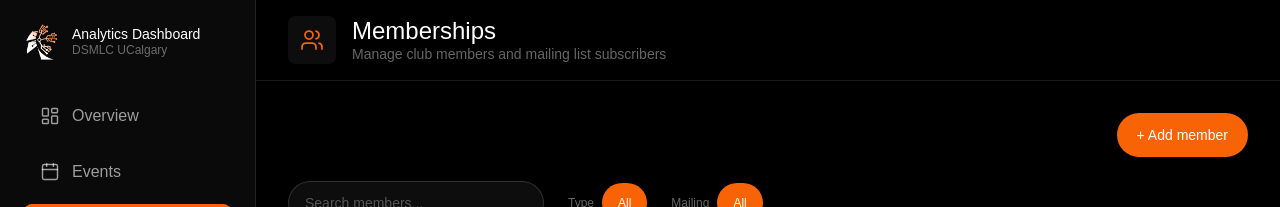
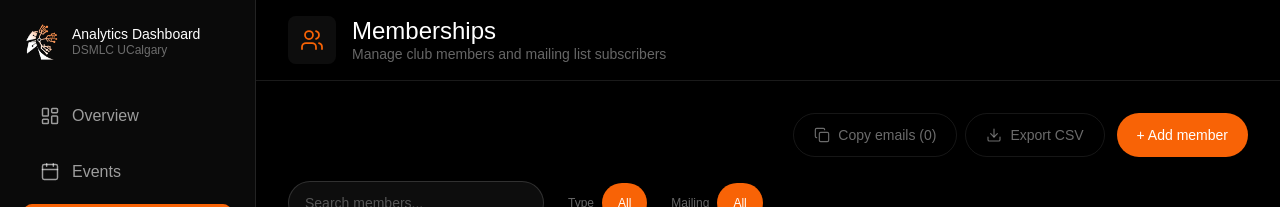
Before and after one commit to aeMyst/dsmlc_admin, a Next.js app in the folder admin_portal/: page /dashboard/memberships in a window 1280 px wide. Shown: the top 207 px of the page. Built offline with nearby package versions, Linux system fonts and the light colour scheme; no server answers; the database is empty.

Commit message:
fix: date issue

```diff
--- a/admin_portal/app/dashboard/events/[eventId]/page.tsx
+++ b/admin_portal/app/dashboard/events/[eventId]/page.tsx
@@ -11,6 +11,7 @@ import {
   getEventCourseCreditRegistrations,
   getRegistrationsByEvent,
 } from "@/lib/queries/registrations";
+import { formatDate } from "@/lib/date";
 import { StatCard } from "@/components/ui/dashboard/stat-card";
 import { RsvpTurnoutChart } from "@/components/features/dashboard/graphs/rsvp-chart";
 import { CourseRetentionChart } from "@/components/features/dashboard/graphs/course-retention-chart";
@@ -66,10 +67,7 @@ export default async function EventDetailPage({
               {event.event_type}
             </span>
             <span className="text-xs font-light text-white/40">
-              {new Date(event.event_date).toLocaleDateString(undefined, {
-                month: "short",
-                day: "numeric",
-              })}
+              {formatDate(event.event_date)}
             </span>
           </div>
 
@@ -83,8 +81,13 @@ export default async function EventDetailPage({
       </div>
 
       <div className="grid grid-cols-1 gap-4 sm:grid-cols-2">
-        <StatCard label="Turnout Rate" value={`${event.turnoutRate}%`} />
         <StatCard
+          index={0}
+          label="Turnout Rate"
+          value={`${event.turnoutRate}%`}
+        />
+        <StatCard
+          index={1}
           label="Avg. Rating"
           value={event.avgRating !== null ? `★ ${event.avgRating}` : "—"}
         />
--- a/admin_portal/app/dashboard/memberships/page.tsx
+++ b/admin_portal/app/dashboard/memberships/page.tsx
@@ -2,6 +2,7 @@ import { getMembers } from "@/lib/queries/members";
 import { MemberFormDialog } from "@/components/features/dashboard/forms/member-form-dialog";
 import { MembershipsTable } from "@/components/features/dashboard/tables/memberships-table";
 import { CategoryBreakdown } from "@/components/features/dashboard/graphs/category-breakdown";
+import { MailingListActions } from "@/components/features/dashboard/mailing-list";
 import { TriggerLabel } from "@/components/ui/button";
 
 export default async function MembershipsPage() {
@@ -22,7 +23,8 @@ export default async function MembershipsPage() {
 
   return (
     <div className="space-y-6">
-      <div className="flex justify-end">
+      <div className="flex flex-wrap justify-end gap-3">
+        <MailingListActions members={members} />
         <MemberFormDialog
           mode="create"
           trigger={<TriggerLabel variant="primary">+ Add member</TriggerLabel>}
--- a/admin_portal/components/features/dashboard/graphs/attendance-chart.tsx
+++ b/admin_portal/components/features/dashboard/graphs/attendance-chart.tsx
@@ -10,16 +10,10 @@ import {
 } from "recharts";
 
 import { BRAND } from "@/lib/palette";
+import { formatDate } from "@/lib/date";
 
 interface Props {
   data: { date: string; attended: number; label: string }[];
-}
-
-function formatDate(iso: string) {
-  return new Date(iso).toLocaleDateString(undefined, {
-    month: "short",
-    day: "numeric",
-  });
 }
 
 export function AttendanceLineChart({ data }: Props) {
--- a/admin_portal/components/features/dashboard/graphs/member-chart.tsx
+++ b/admin_portal/components/features/dashboard/graphs/member-chart.tsx
@@ -10,29 +10,23 @@ import {
 } from "recharts";
 
 import { BRAND } from "@/lib/palette";
+import { formatDate } from "@/lib/date";
 
 interface Props {
-  data: { month: string; cumulativeMembers: number; newMembers: number }[];
-}
-
-function formatMonthLabel(month: string) {
-  return new Date(`${month}-01`).toLocaleDateString(undefined, {
-    month: "short",
-    year: "2-digit",
-  });
+  data: { date: string; cumulativeMembers: number; newMembers: number }[];
 }
 
 export function MemberGrowthChart({ data }: Props) {
   const chartData = data.map((d) => ({
     ...d,
-    monthLabel: formatMonthLabel(d.month),
+    dateLabel: formatDate(d.date),
   }));
 
   return (
     <ResponsiveContainer width="100%" height={260}>
       <LineChart data={chartData}>
         <XAxis
-          dataKey="monthLabel"
+          dataKey="dateLabel"
           stroke="rgba(255,255,255,0.4)"
           fontSize={12}
         />
--- /dev/null
+++ b/admin_portal/components/features/dashboard/mailing-list.tsx
@@ -0,0 +1,60 @@
+"use client";
+
+import { useState } from "react";
+import { Check, Copy, Download } from "lucide-react";
+
+import type { MemberRow } from "@/lib/queries/members";
+import { downloadCsv } from "@/lib/csv";
+import { Button } from "@/components/ui/button";
+
+interface MailingListActionsProps {
+  members: MemberRow[];
+}
+
+const HEADERS = ["First name", "Last name", "Email"];
+
+export function MailingListActions({ members }: MailingListActionsProps) {
+  const [copied, setCopied] = useState(false);
+  const subscribed = members.filter((m) => m.mailing);
+
+  async function handleCopy() {
+    const emails = subscribed.map((m) => m.email).join(", ");
+    await navigator.clipboard.writeText(emails);
+    setCopied(true);
+    setTimeout(() => setCopied(false), 1500);
+  }
+
+  function handleDownload() {
+    downloadCsv(
+      `mailing-list-${new Date().toISOString().slice(0, 10)}.csv`,
+      HEADERS,
+      subscribed.map((m) => [m.first_name, m.last_name, m.email]),
+    );
+  }
+
+  return (
+    <div className="flex flex-wrap items-center gap-2">
+      <Button
+        variant="outline"
+        onClick={handleCopy}
+        disabled={subscribed.length === 0}
+      >
+        {copied ? (
+          <Check className="h-4 w-4 text-green-400" strokeWidth={1.75} />
+        ) : (
+          <Copy className="h-4 w-4" strokeWidth={1.75} />
+        )}
+        {copied ? "Copied" : "Copy emails"} ({subscribed.length})
+      </Button>
+
+      <Button
+        variant="outline"
+        onClick={handleDownload}
+        disabled={subscribed.length === 0}
+      >
+        <Download className="h-4 w-4" strokeWidth={1.75} />
+        Export CSV
+      </Button>
+    </div>
+  );
+}
--- a/admin_portal/components/features/dashboard/tables/events-table.tsx
+++ b/admin_portal/components/features/dashboard/tables/events-table.tsx
@@ -5,6 +5,7 @@ import {
   DataTable,
   type DataTableColumn,
 } from "@/components/ui/dashboard/data-table";
+import { formatDate } from "@/lib/date";
 
 interface EventRow {
   event_id: string;
@@ -50,11 +51,7 @@ const columns: DataTableColumn<EventRow>[] = [
     id: "date",
     header: "Date",
     width: "12%",
-    render: (event) =>
-      new Date(event.event_date).toLocaleDateString(undefined, {
-        month: "short",
-        day: "numeric",
-      }),
+    render: (event) => formatDate(event.event_date),
     className: "px-6 py-4 text-white/50",
   },
   {
--- /dev/null
+++ b/admin_portal/lib/date.ts
@@ -0,0 +1,40 @@
+/**
+ * Formats a date value (either a plain "YYYY-MM-DD" date or a Postgres
+ * timestamptz string like "2026-07-22 22:20:40.565336+00") as a calendar
+ * date, without letting the browser's local timezone shift the day.
+ *
+ * Why this matters: `new Date("2026-07-22")` is parsed as UTC midnight.
+ * `.toLocaleDateString()` then converts that instant into the browser's
+ * local timezone before formatting — for anyone west of UTC (e.g. Calgary,
+ * UTC-6/-7), that rolls the displayed date back to the previous day, and
+ * the drift gets worse once a real time-of-day is attached (timestamptz).
+ * Pulling the Y/M/D straight out of the string and formatting in UTC
+ * sidesteps this entirely: the calendar date an event happens on shouldn't
+ * move depending on who's viewing the page.
+ */
+export function formatDate(
+  value: string,
+  options: Intl.DateTimeFormatOptions = { month: "short", day: "numeric" },
+): string {
+  const match = value.match(/^(\d{4})-(\d{2})-(\d{2})/);
+  if (!match) return value;
+
+  const [, yearStr, monthStr, dayStr] = match;
+  // Anchor at UTC noon (not midnight) as extra insurance against any
+  // remaining timezone math nudging it into an adjacent day, then format
+  // with timeZone: "UTC" so the formatter itself can't shift it either.
+  const date = new Date(Date.UTC(Number(yearStr), Number(monthStr) - 1, Number(dayStr), 12));
+
+  return date.toLocaleDateString(undefined, { ...options, timeZone: "UTC" });
+}
+
+/** Same idea, for "YYYY-MM" bucket keys (e.g. member growth chart months). */
+export function formatMonthYear(value: string): string {
+  const match = value.match(/^(\d{4})-(\d{2})/);
+  if (!match) return value;
+
+  const [, yearStr, monthStr] = match;
+  const date = new Date(Date.UTC(Number(yearStr), Number(monthStr) - 1, 1, 12));
+
+  return date.toLocaleDateString(undefined, { month: "short", year: "2-digit", timeZone: "UTC" });
+}
--- a/admin_portal/lib/queries/growth.ts
+++ b/admin_portal/lib/queries/growth.ts
@@ -1,7 +1,7 @@
 import { createClient } from "@/lib/supabase/server"
 
 export interface MemberGrowthRow {
-  month: string
+  date: string
   newMembers: number
   cumulativeMembers: number
 }
@@ -16,15 +16,15 @@ export async function getMemberGrowth(): Promise<MemberGrowthRow[]> {
   const rows = data ?? []
   const buckets = new Map<string, number>()
   for (const row of rows) {
-    const month = row.created_at.slice(0, 7)
-    buckets.set(month, (buckets.get(month) ?? 0) + 1)
+    const day = row.created_at.slice(0, 10)
+    buckets.set(day, (buckets.get(day) ?? 0) + 1)
   }
 
-  const sortedMonths = Array.from(buckets.keys()).sort()
+  const sortedDays = Array.from(buckets.keys()).sort()
   let cumulative = 0
-  return sortedMonths.map((month) => {
-    const newMembers = buckets.get(month) ?? 0
+  return sortedDays.map((date) => {
+    const newMembers = buckets.get(date) ?? 0
     cumulative += newMembers
-    return { month, newMembers, cumulativeMembers: cumulative }
+    return { date, newMembers, cumulativeMembers: cumulative }
   })
 }
```
